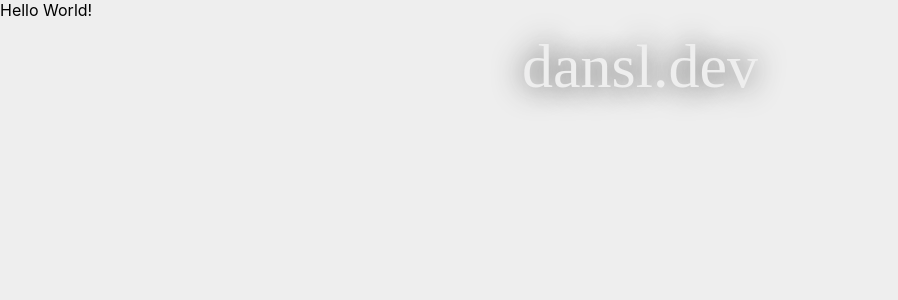
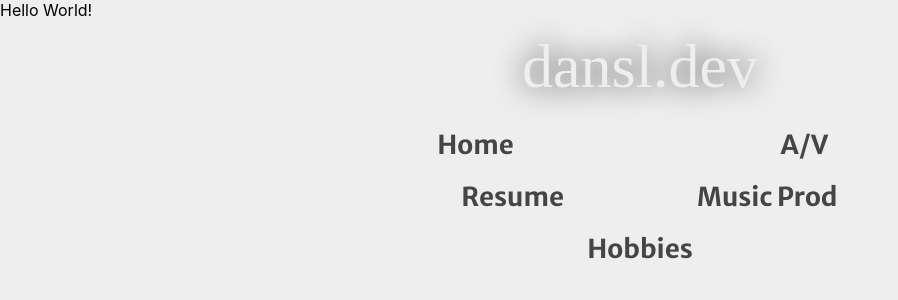
Before and after one commit to bobthesmartypants/personal-website, a React (Create React App) app: page / in a window 1280 px wide. Shown: the top 300 px of the page, without its empty margins (0-898 px from the left). Built offline with nearby package versions, Linux system fonts and the light colour scheme; a web font is replaced by a local one.

Commit message:
made navbar show up by default when at top of the page

```diff
--- a/src/Navbar/Navbar.js
+++ b/src/Navbar/Navbar.js
@@ -1,4 +1,4 @@
-import React from "react";
+import React, {useState, useEffect} from "react";
 
 import './Navbar.scss';
 
@@ -11,16 +11,33 @@ const Navbar = () => {
     const optionLabels = ["Home", "Resume", "Hobbies", "Music Prod", "A/V"];
     const optionPaths = ["/", "/resume", "/hobbies", "/music", "/av"];
 
-    const [showNav, setShowNav] = React.useState(0);
+    const [showNav, setShowNav] = useState(1);
+    const [leftTop, setLeftTop] = useState(0);
 
-    const logoClick = () => {
+    useEffect(() => {
+        window.onscroll = () => {
+            if (window.pageYOffset === 0) {
+                setShowNav(1);
+                setLeftTop(0);
+            }
+            else if (leftTop === 0) {
+                setShowNav(0);
+                setLeftTop(1);
+            }
+        }
+    });
+
+    const navReveal = () => {
+        if (window.pageYOffset === 0) return;
+
+        // toggle given that we're not on top of the page
         setShowNav(prevVal => 1-prevVal);
         console.log("clicked");
     };
 
     return (
         <div className="Navbar">
-            <Logo logoClick={logoClick}>
+            <Logo logoClick={navReveal}>
                 <NavOps options={optionLabels} paths={optionPaths} showNav={showNav}/>
             </Logo>
         </div>
```
Also changed, not shown: src/utils/Fonts.css (line endings or trailing spaces).
